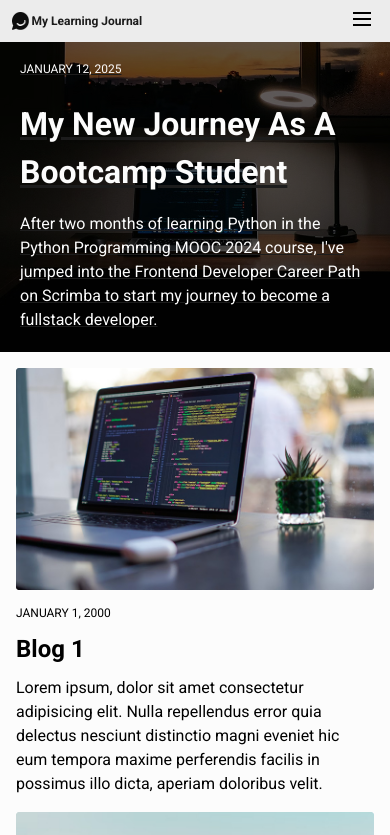
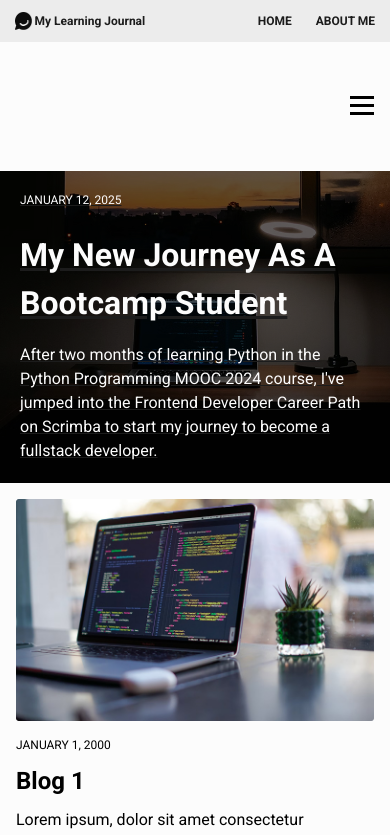
Before and after one commit to mnguyencodes/my-learning-journal, a React (Vite) app: page / in a window 390 px wide. Shown: the top 835 px of the page. Built offline with nearby package versions, Linux system fonts and the light colour scheme.

Commit message:
Revert Merge pull request #36
Reverted "Merge pull request #36from mnguyencodes/MLJ-35-Menu-Position-Mobile"

This reverts commit e5eb01cfca4c721464a5d4805c5d7b069747c4a2, reversing
changes made to 679d8818bcab88d33db1fd4cb5bf751387c879c7.

```diff
--- a/src/components/Header.css
+++ b/src/components/Header.css
@@ -6,31 +6,22 @@ header {
 }
 
 nav,
-nav > div.container {
+nav > div.container,
+nav ul {
   display: flex;
+  align-items: center;
   gap: 0.188em;
 }
 
-nav > div.container {
-  margin-left: 1em;
-  align-items: center;
-
-}
-
-nav > div.menu-container {
-  margin-right: 0;
-}
-
 nav {
-  display: flex;
-  gap: 1em;
   z-index: 1;
+  justify-content: space-between;
   background-color: #ECECEC;
   position: fixed;
-  width: 100vw;
+  width: 100%;
   font-size: 0.75rem;
   font-weight: bold;
-  padding-block: 1em;
+  padding: 0 1.25em;
 }
 
 nav ul {
--- a/src/components/Header.tsx
+++ b/src/components/Header.tsx
@@ -11,12 +11,6 @@ export default function Header() {
         {href: "", text: "Home"},
         {href: "about-me", text: "About Me"}
     ]
-
-    // To be rendered only for wider screens.
-    // <ul>
-    //     <li><Link to="">Home</Link></li>
-    //     <li><Link to="about-me">About Me</Link></li>
-    // </ul>
 
 
     // Used for testing purposes
@@ -36,6 +30,12 @@ export default function Header() {
                     <Link to="."><img src="/images/logo.png" alt="My Learning Journal logo" /></Link>
                     <Link to="."><p>My Learning Journal</p></Link>
                 </div>
+                <ul>
+                    <li><Link to="">Home</Link></li>
+                    <li><Link to="about-me">About Me</Link></li>
+                </ul>
+            </nav>
+        </header>
         <Menu.Menu onOpen={increment}>
             <Menu.MenuIcon />
             <Menu.MenuDropdown>
@@ -44,9 +44,6 @@ export default function Header() {
                 <Menu.MenuItem to=".">Item3</Menu.MenuItem>
             </Menu.MenuDropdown>
         </Menu.Menu>
-            </nav>
-        </header>
-
         </>
     )
 }
--- a/src/components/Menu/Menu.css
+++ b/src/components/Menu/Menu.css
@@ -1,10 +1,10 @@
 /* Menu */
 
 div.menu {
-    position: absolute;
     display: flex;
     flex-direction: column;
     width: 100%;
+    margin-top: 5em;
 }
 
 /* MenuIcon - HamburgerIcon */
@@ -19,22 +19,14 @@ div.hamburger {
 
 a.menu-item-link {
     padding-inline: 1em;
-    padding-block: 1.5em;
-    border-bottom: 1px solid #cacfd7;
-}
-
-a.menu-item-link:hover {
-    background-color: #e0e6ef;
+    margin-block: 1.5em;
 }
 
 /* MenuDropdown */
 
 .menu-dropdown {
-    position: relative;
     display: flex;
     flex-direction: column;
-    background-color: #ECECEC;
-    margin-top: 1em;
 }
 
 div.hamburger-container {
@@ -42,7 +34,8 @@ div.hamburger-container {
     flex-direction: column;
     gap: 0.3em;
     width: auto;
+    padding: 1em;
+    margin-block: 0;
     margin-left: auto;
-    margin-right: 5%;
     cursor: pointer;
 }
```
Lines whose indentation alone changed are shown as unchanged.
